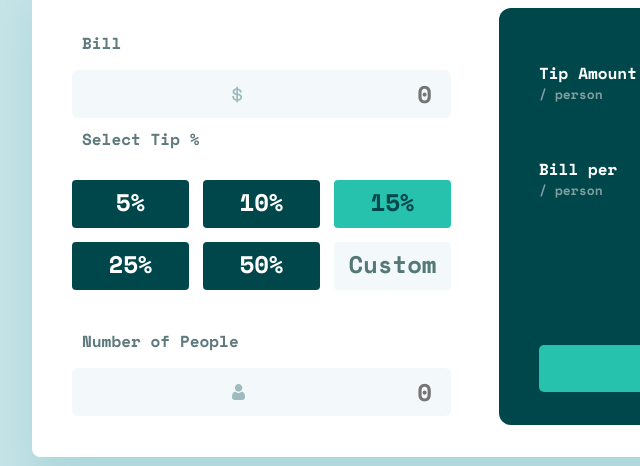
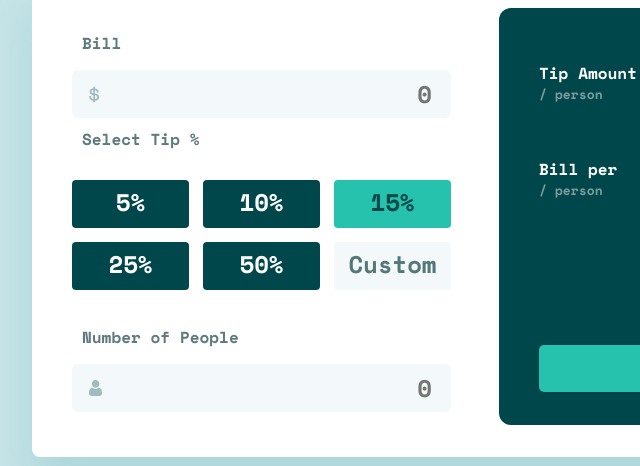
Before and after one commit to eldorahmed/tipcalculator, a plain HTML site: page index.html in a window 1280 px wide. Shown: the part 184-650 px from the top of the page, 148-788 px from the left. Drawn offline with Linux system fonts and the light colour scheme.

Commit message:
debugged

```diff
--- a/css/style.css
+++ b/css/style.css
@@ -121,38 +121,55 @@ body {
   display: inline-block;
 }
 .icon {
-  position: absolute;
-  top: 270px;
-  left: 380px;
+ margin-left: 15px;
+}
+.icon-input{
+  width: 379px;
+  height: 48px;
+  display: flex;
+  justify-content: space-between;
+  align-items: center;
+  border-radius: 6px;
+  border: 2px solid transparent;
+  background-color: #f3f9fa;
+  &:active {
+    border: 2px solid #26c2ae;
+  }
+  &:hover {
+    border: 2px solid #26c2ae;
+  }
+  &:focus {
+    border: 2px solid #26c2ae;
+    outline: 2px solid #26c2ae;
+
+  }
+
 }
 .icon-person {
-  position: absolute;
-  left: 380px;
-  top: 568px;
+margin-left: 15px;
+
 }
 .input-group input[type="number"] {
-  width: 379px;
+  width: 363px;
   height: 48px;
   padding: 6px 17px;
   border-radius: 6px;
-  background-color: #f3f9fa;
+position: relative;
+border: none;
+
   text-align: right;
-  border: 2px solid transparent;
+  background-color: transparent;
   font-family: "Space Mono";
   font-size: 24px;
   font-weight: 700;
   line-height: 35.54px;
   color: #00474b;
-  &:hover {
-    border: 2px solid #26c2ae;
-  }
+
   &:focus {
-    border: 2px solid #26c2ae;
+
     outline: none;
   }
-  &:active {
-    border: 2px solid #26c2ae;
-  }
+
 }
 
 input[type="number"]::-webkit-inner-spin-button,
--- a/index.html
+++ b/index.html
@@ -13,14 +13,16 @@
       <div class="input-groups">
         <div class="input-group">
           <label class="label-title" for="billAmount">Bill</label>
-          <img class="icon" src="./img/$.svg" alt="" />
-          <input
+          <div class="icon-input">
+            <img class="icon" src="./img/$.svg" alt="" />
+            <input
             type="number"
             id="billAmount"
             min="0"
             step="0.01"
             placeholder="0"
-          />
+            />
+          </div>
         </div>
         <div class="input-group tip-percent">
           <label class="label-title">Select Tip %</label>
@@ -53,14 +55,16 @@
           <label class="label-title" for="numberOfPeople"
             >Number of People</label
           >
-          <img src="./img/person.svg" alt="" class="icon-person" />
-          <input
+          <div class="icon-input">
+            <img src="./img/person.svg" alt=""  class="icon-person" />
+            <input
             type="number"
             id="numberOfPeople"
             min="0"
             placeholder="0"
             required
-          />
+            />
+          </div>
         </div>
         <div class="input-group"></div>
       </div>
```
